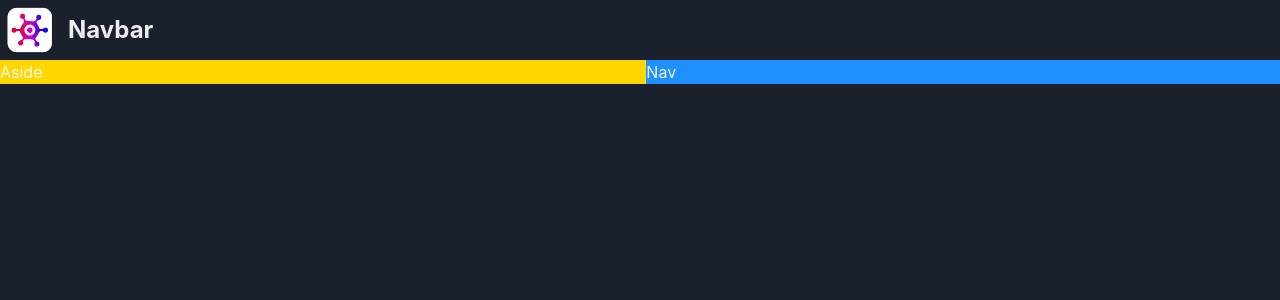
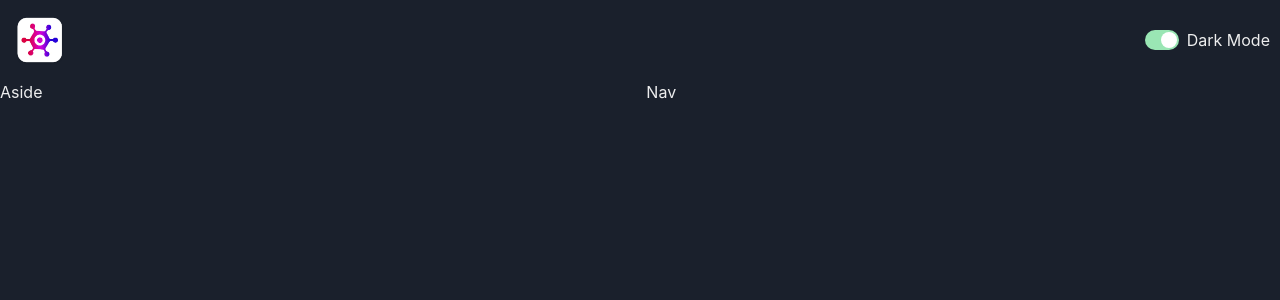
Before and after one commit to CarlosRGL/game-hub, a React (Vite) app: page / in a window 1280 px wide. Shown: the top 300 px of the page. Built offline with nearby package versions, Linux system fonts and the light colour scheme.

Commit message:
Refactor grid layout and update NavBar

```diff
--- a/src/App.tsx
+++ b/src/App.tsx
@@ -12,13 +12,9 @@ function App() {
         <NavBar />
       </GridItem>
       <Show above="lg">
-        <GridItem gridArea="aside" bg="gold">
-          Aside
-        </GridItem>
+        <GridItem gridArea="aside">Aside</GridItem>
       </Show>
-      <GridItem gridArea="main" bg="dodgerblue">
-        Nav
-      </GridItem>
+      <GridItem gridArea="main">Nav</GridItem>
     </Grid>
   );
 }
--- /dev/null
+++ b/src/components/ColorModeSwitch.tsx
@@ -0,0 +1,17 @@
+import { HStack, Switch, Text, useColorMode } from '@chakra-ui/react';
+
+function ColorModeSwitch() {
+  const { colorMode, toggleColorMode } = useColorMode();
+  return (
+    <HStack>
+      <Switch
+        colorScheme="green"
+        isChecked={colorMode === 'dark'}
+        onChange={toggleColorMode}
+      />
+      <Text>Dark Mode</Text>
+    </HStack>
+  );
+}
+
+export default ColorModeSwitch;
--- a/src/components/NavBar.tsx
+++ b/src/components/NavBar.tsx
@@ -1,12 +1,11 @@
-import { HStack, Image, Text } from '@chakra-ui/react';
+import { HStack, Image } from '@chakra-ui/react';
 import logo from '../assets/logo.webp';
+import ColorModeSwitch from './ColorModeSwitch';
 function NavBar() {
   return (
-    <HStack>
+    <HStack justifyContent="space-between" padding="10px">
       <Image src={logo} boxSize="60px" />
-      <Text fontSize="2xl" fontWeight="bold">
-        Navbar
-      </Text>
+      <ColorModeSwitch />
     </HStack>
   );
 }
```
